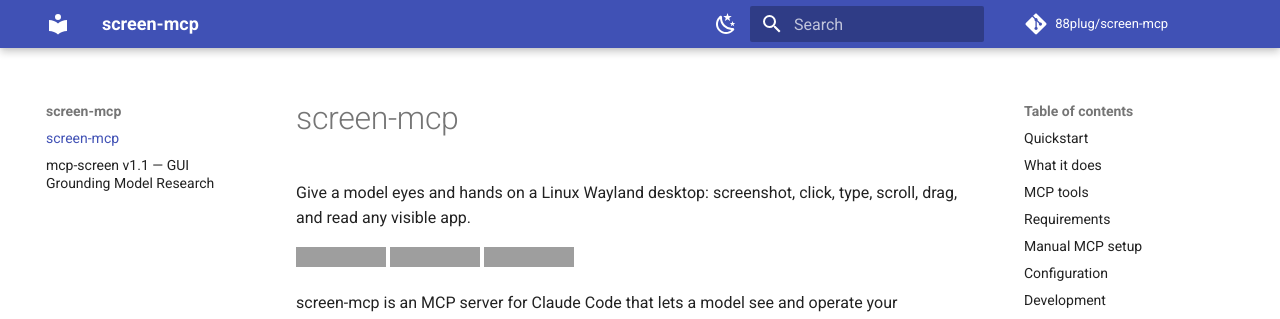
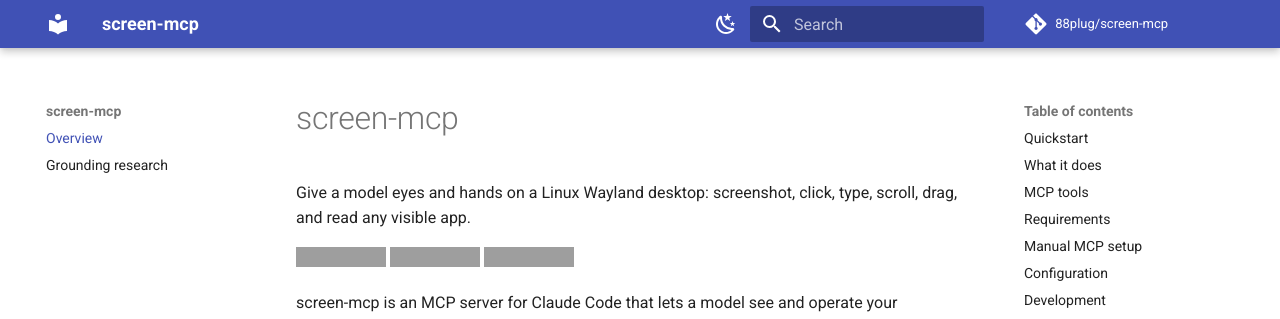
Before and after one commit to 88plug/screen-mcp, an MkDocs documentation site: the page built from docs/index.md, in a window 1280 px wide. Shown: the top 319 px of the page. Built offline with MkDocs 1.6.1 and Material for MkDocs 9.7.7, drawn with Linux system fonts in a browser that asks for light colours; comment, search, counter and statistics services are not loaded; some of the changed lines change nothing that is shown; grey boxes are pictures that could not be loaded.

Commit message:
chore(quality): dependabot + mkdocs green
Weekly Dependabot for pip and github-actions; strict mkdocs-material
build with nav; shellcheck-clean smoke glob; ignore site/ and .venv/.

```diff
--- a/mkdocs.yml
+++ b/mkdocs.yml
@@ -5,6 +5,7 @@
 repo_name: 88plug/screen-mcp
 edit_uri: edit/main/docs/
 use_directory_urls: true
+strict: true
 
 theme:
   name: material
@@ -39,3 +40,7 @@
   - pymdownx.details       # collapsible <details> admonitions
   - toc:
       permalink: true
+
+nav:
+  - Overview: index.md
+  - Grounding research: v1.1-grounding-research.md
```
Also changed, not shown: 4 other files.
